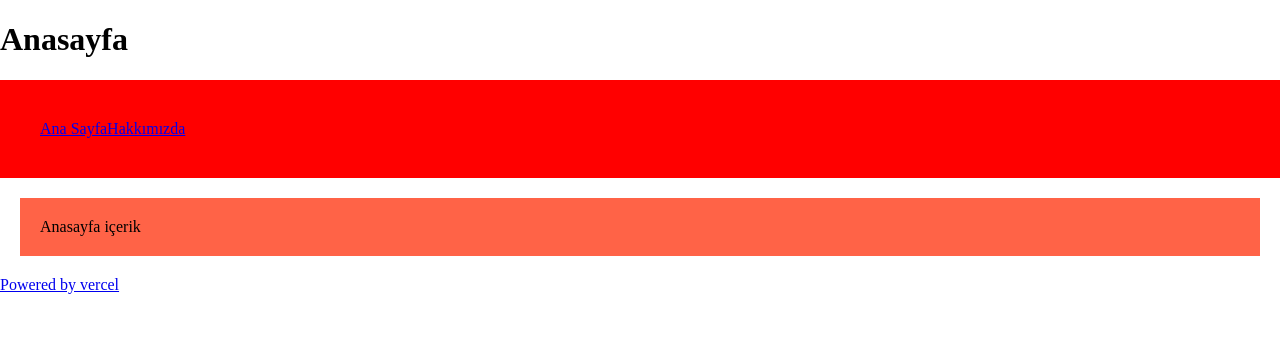
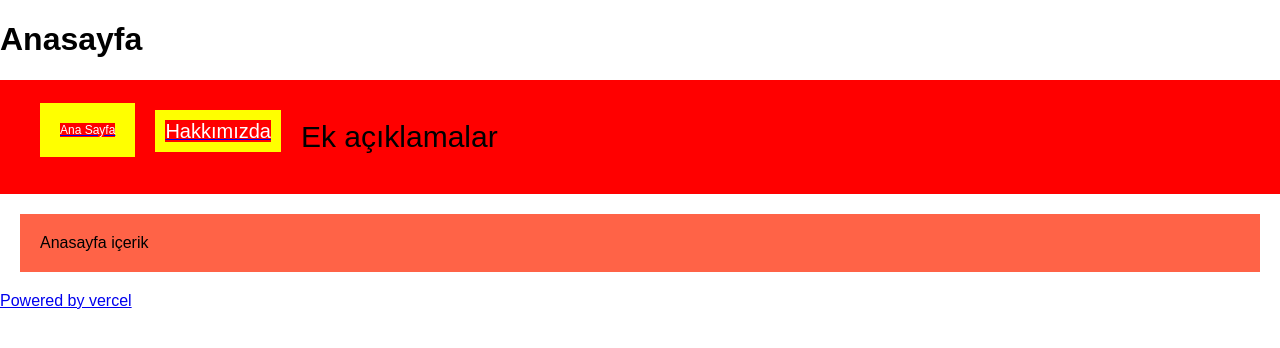
Before and after one commit to Zero-to-Hero-Developer/nextjs-blog, a Next.js app: page / in a window 1280 px wide. Shown: the top 348 px of the page. Built offline with nearby package versions, Linux system fonts and the light colour scheme.

Commit message:
Styled denemeleri yapıldı

```diff
--- a/components/Header.js
+++ b/components/Header.js
@@ -2,20 +2,39 @@ import Link from "next/link";
 import styled from "styled-components";
 
 const HeaderDiv = styled.div`
-  color: #f00;
   border: 10px solid #f00;
   padding: 30px;
   background-color: #f00;
+  display: flex;
+  gap: 20px;
+
+  & > span {
+    font-size: 30px;
+  }
+`;
+
+const StyledA = styled.a`
+  color: #fff;
+  text-decoration: none;
+  border: ${({ borderSize }) => `${borderSize}px`} solid yellow;
+  font-size: ${({ big }) => (big ? "20px" : "12px")};
+  &:hover {
+    text-decoration: underline;
+  }
 `;
 
 export default () => (
   <HeaderDiv>
     <Link href="/" passHref>
-      <a>Ana Sayfa</a>
+      <StyledA borderSize={20}>Ana Sayfa</StyledA>
     </Link>
 
     <Link href="/about" passHref>
-      <a>Hakkımızda</a>
+      <StyledA borderSize={10} big>
+        Hakkımızda
+      </StyledA>
     </Link>
+
+    <span>Ek açıklamalar</span>
   </HeaderDiv>
 );
--- a/pages/_app.js
+++ b/pages/_app.js
@@ -3,6 +3,7 @@ import { createGlobalStyle } from "styled-components";
 const GlobalStyle = createGlobalStyle`
   body {
     margin: 0;
+    font-family: sans-serif;
   }
 `;
 
```
